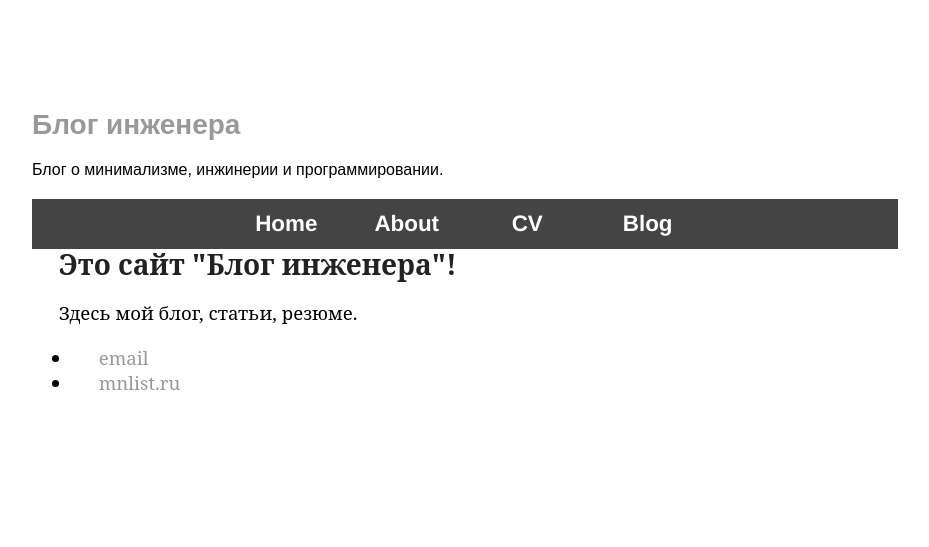
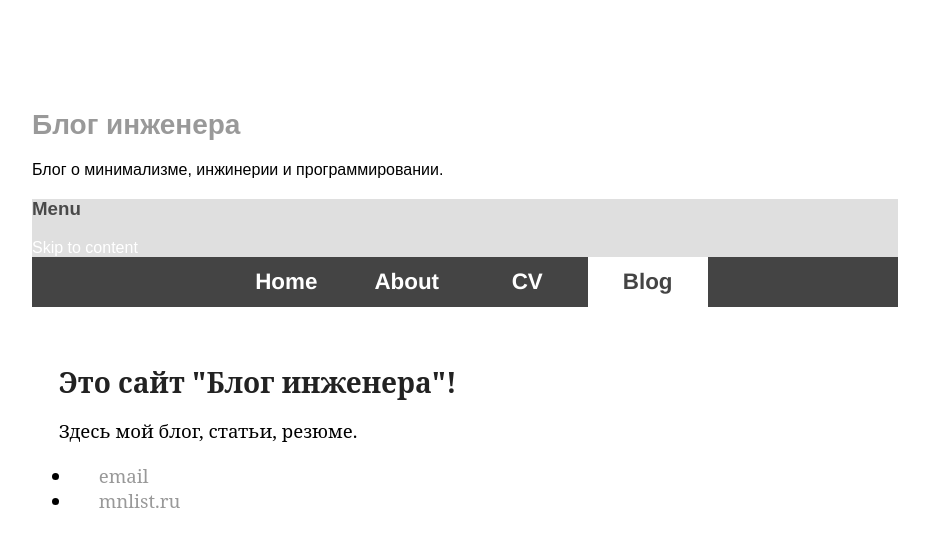
Before and after one commit to kiselevmv/kiselevmv.github.io, a Jekyll site: the page built from index.html, in a window 1280 px wide. Shown: the top 547 px of the page, without its empty margins (160-1089 px from the left). Built offline with Jekyll 4.4.1, drawn with Linux system fonts in a browser that asks for light colours; nearby versions of some CDN libraries; the list of posts is cut into pages by our own code.

Commit message:
design update

```diff
--- a/_layouts/default.html
+++ b/_layouts/default.html
@@ -22,14 +22,17 @@
 
    		<p>{{ site.description | default: site.github.project_tagline }}</p>
 
-		<nav>
+		<nav id="site-navigation" class="navigation main-navigation" role="navigation">
+		<h3 class="menu-toggle">Menu</h3>
+		<a class="screen-reader-text skip-link" href="#content" title="Skip to content">Skip to content</a>
     		<ul>
-        		<li><a href="/">Home</a></li>
-	        	<li><a href="/about">About</a></li>
-        		<li><a href="/cv">CV</a></li>
-        		<li><a href="/blog">Blog</a></li>
+        		<li class="home"><a href="/">Home</a></li>
+	        	<li class="about"><a href="/about">About</a></li>
+        		<li class="cv"><a href="/cv">CV</a></li>
+        		<li class="blog"><a class="active" href="/blog">Blog</a></li>
     		</ul>
 		</nav>
+
    		</header>
 
 		<div class="content">
--- a/css/main.css
+++ b/css/main.css
@@ -110,8 +110,16 @@ sub {
   margin:0 auto;
 }
 
+/**
+ * Navigation
+ * -----------
+ */
+
 nav {
-  background-color: #333;
+  background-color: #DFDFDF;
+  margin: 0 auto;
+  max-width: 1600px;
+  width: 100%;
   overflow: hidden;
 }
 
@@ -258,6 +266,7 @@ header {
 /*  width:270px; */
 /*  float:left; */
   margin-right:30px;
+  margin-bottom:60px;
   -webkit-font-smoothing:subpixel-antialiased;
 }
 
```
